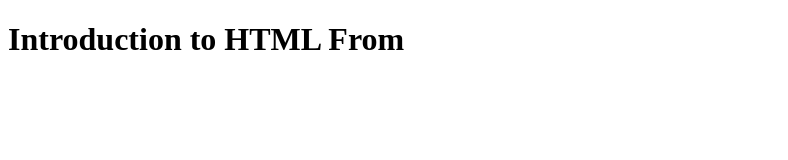
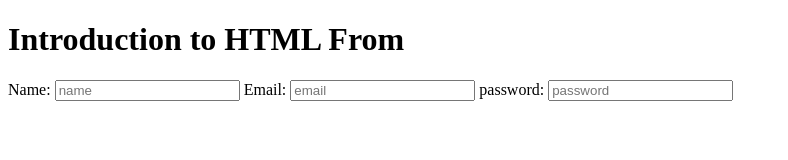
Before and after one commit to creativeemon/HTML-BASIC-FROM, a plain HTML site: page index.html in a window 1280 px wide. Shown: the whole page, without its empty margins (0-788 px from the left). Drawn offline with Linux system fonts and the light colour scheme.

Commit message:
label and input add

```diff
--- a/index.html
+++ b/index.html
@@ -1,11 +1,25 @@
 <!DOCTYPE html>
 <html lang="en">
+
 <head>
     <meta charset="UTF-8">
     <meta name="viewport" content="width=device-width, initial-scale=1.0">
     <title>Introduction to HTML From</title>
 </head>
+
 <body>
     <h1>Introduction to HTML From</h1>
+
+    <form>
+        <label for="name">Name:</label>
+        <input type="text" name="" id="name" placeholder="name">
+
+        <label for="email">Email:</label>
+        <input type="email" name="email" id="email" placeholder="email">
+
+        <label for="password">password:</label>
+        <input type="password" name="password" id="password" placeholder="password">
+    </form>
 </body>
+
 </html>
```
